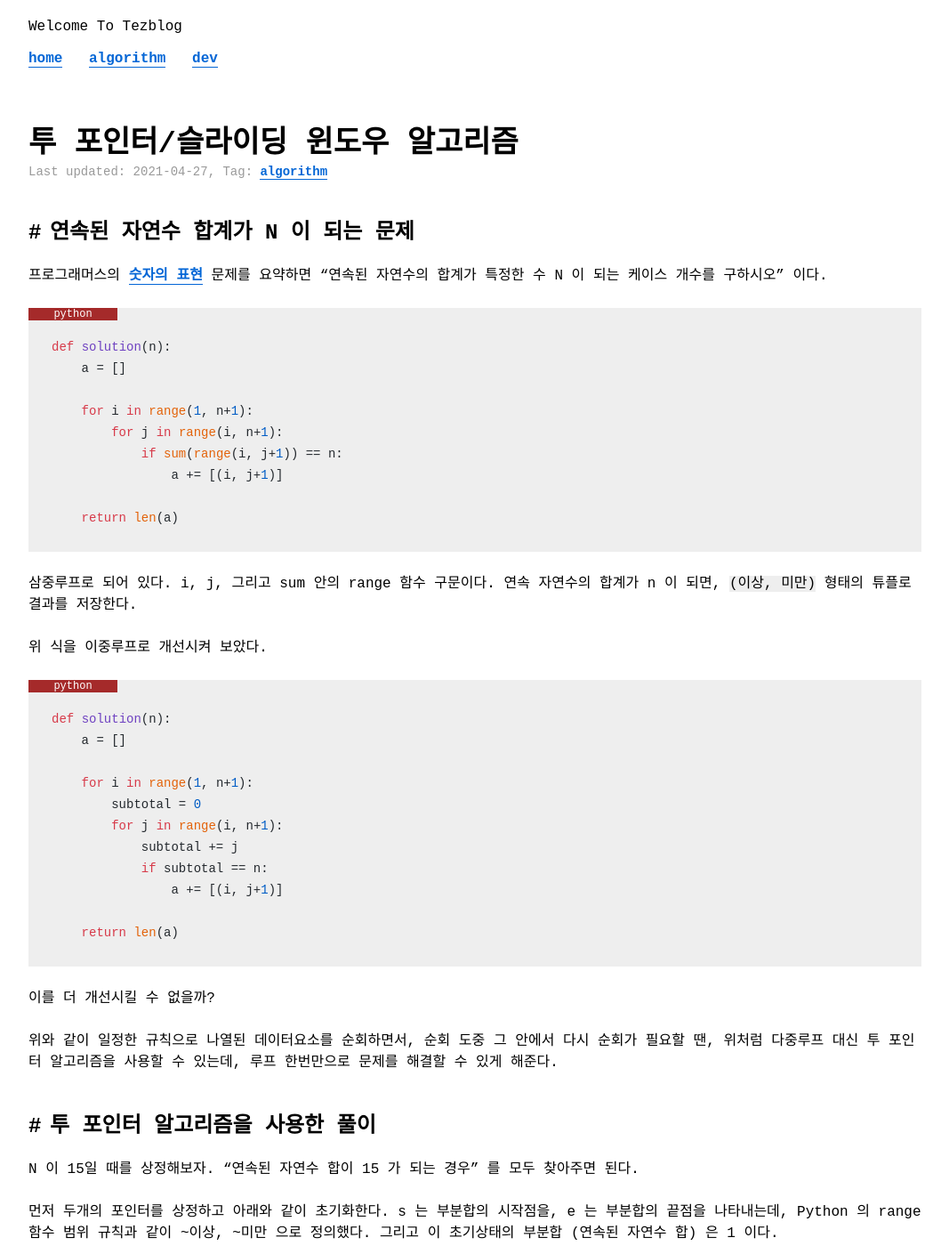
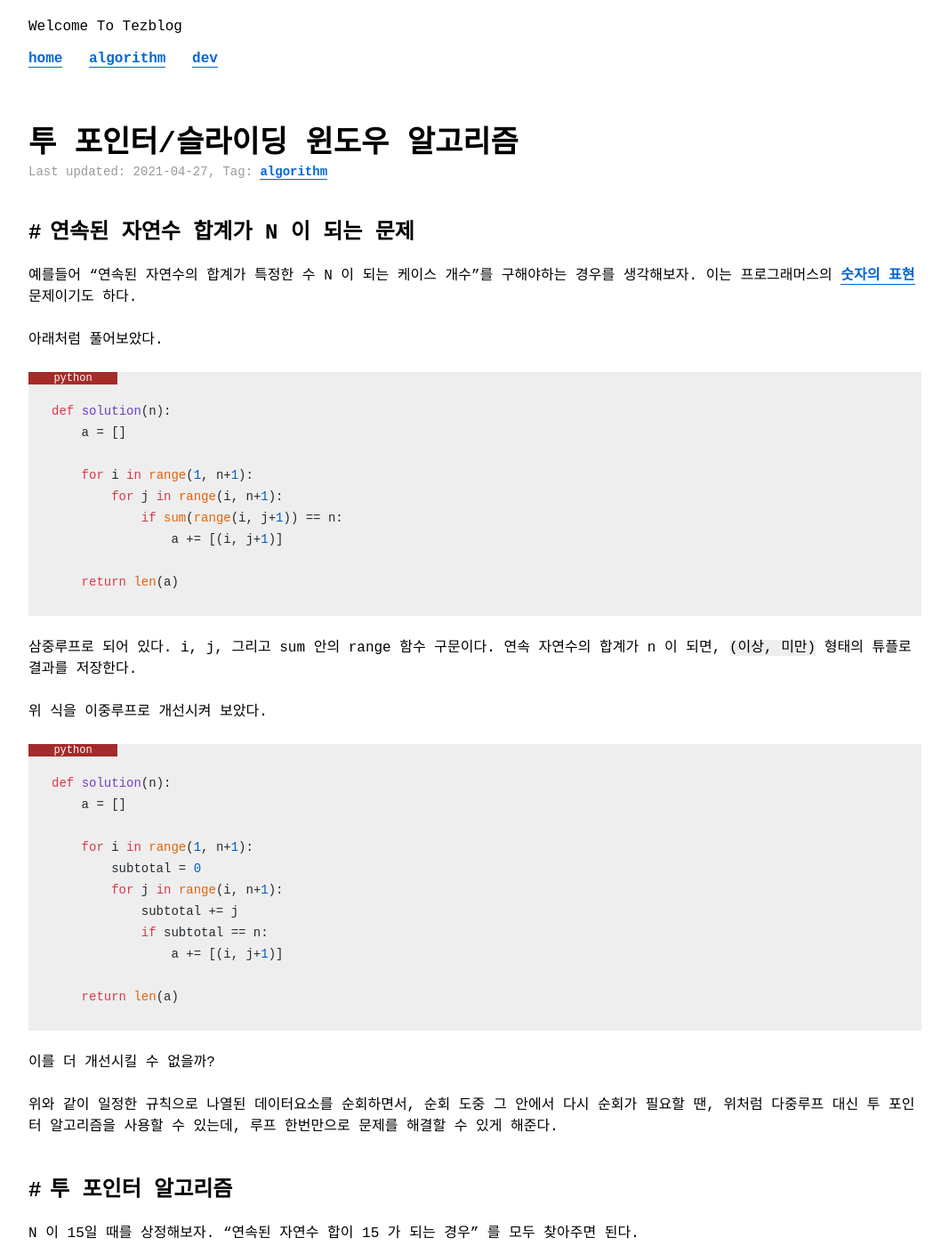
Before and after one commit to tezblog/tezblog.github.io, a Jekyll site: the page built from _posts/algorithm/list/0030-01-01-two-pointers-or-sliding-window-algorithm.md, in a window 1280 px wide and 1400 px high. Shown: the whole window at 89% size, without its empty margins (106-1173 px from the left). Built offline with Jekyll 4.4.1, drawn with Linux system fonts in a browser that asks for light colours; nearby versions of some CDN libraries; some web fonts are replaced; comment, search, counter and statistics services are not loaded; a style sheet for code colours, icons or effects is not loaded; some of the changed text lies outside the part shown.

Commit message:
modified

````diff
--- a/_posts/algorithm/list/0030-01-01-two-pointers-or-sliding-window-algorithm.md
+++ b/_posts/algorithm/list/0030-01-01-two-pointers-or-sliding-window-algorithm.md
@@ -7,7 +7,9 @@ tags: [algorithm,list]
 
 ## 연속된 자연수 합계가 N 이 되는 문제
 
-프로그래머스의 [숫자의 표현](https://programmers.co.kr/learn/courses/30/lessons/12924?language=python3) 문제를 요약하면 "연속된 자연수의 합계가 특정한 수 N 이 되는 케이스 개수를 구하시오" 이다.
+예를들어 "연속된 자연수의 합계가 특정한 수 N 이 되는 케이스 개수"를 구해야하는 경우를 생각해보자. 이는 프로그래머스의 [숫자의 표현](https://programmers.co.kr/learn/courses/30/lessons/12924?language=python3) 문제이기도 하다.
+
+아래처럼 풀어보았다.
 
 ```py
 def solution(n):
@@ -45,7 +47,7 @@ def solution(n):
 
 위와 같이 일정한 규칙으로 나열된 데이터요소를 순회하면서, 순회 도중 그 안에서 다시 순회가 필요할 땐, 위처럼 다중루프 대신 투 포인터 알고리즘을 사용할 수 있는데, 루프 한번만으로 문제를 해결할 수 있게 해준다.
 
-## 투 포인터 알고리즘을 사용한 풀이
+## 투 포인터 알고리즘
 
 N 이 15일 때를 상정해보자. "연속된 자연수 합이 15 가 되는 경우" 를 모두 찾아주면 된다.
 
````
Also changed, not shown: other parts of _posts/algorithm/list/0030-01-01-two-pointers-or-sliding-window-algorithm.md (+1 -1 lines).
